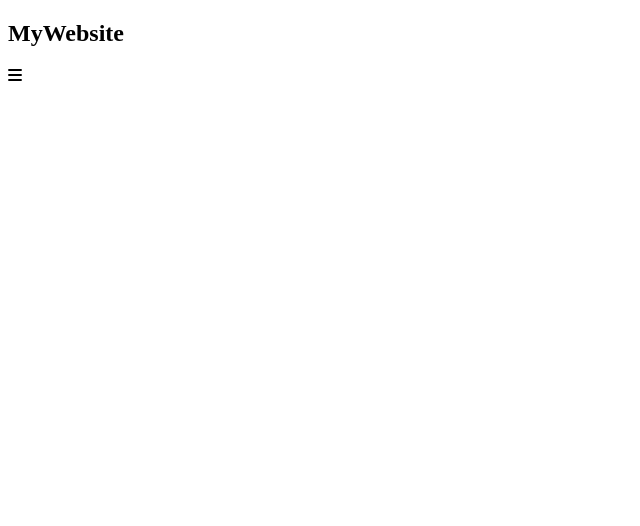
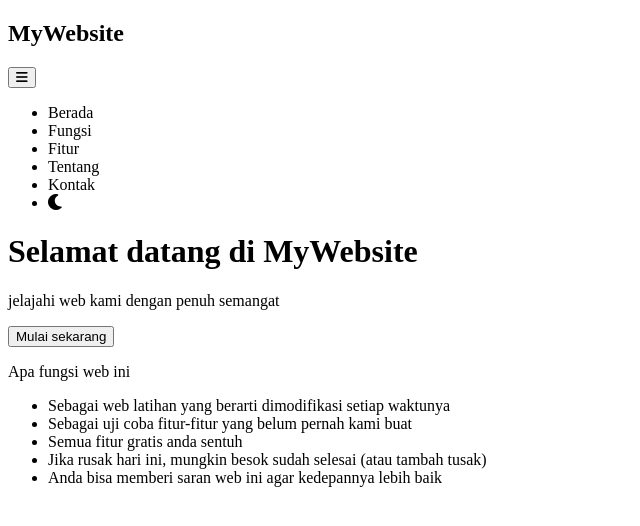
Before and after one commit to Rahmad-ctrl/Web-l, a plain HTML site: page index.html in a window 1280 px wide. Shown: the whole page, without its empty margins (0-640 px from the left). Drawn offline with Linux system fonts and the light colour scheme.

Commit message:
update index.html

```diff
--- a/index.html
+++ b/index.html
@@ -11,18 +11,42 @@
   <body>
     <!-- NAVBAR -->
     <nav>
-      <h1 onclick="window.location.href ='/'">MyWebsite</h1>
-      <span><i class="fa-solid fa-bars"></i></span>
+      <div class="nav-container">
+        <h1 onclick="window.location.href ='/'">MyWebsite</h1>
+        <button type="button">
+          <i class="fa-solid fa-bars"></i>
+        </button>
+        <ul>
+          <li onclick="ke('berada');tutup()">Berada</li>
+          <li onclick="ke('fungsi');tutup()">Fungsi</li>
+          <li onclick="ke('fitur');tutup()">Fitur</li>
+          <li onclick="ke('tentang');tutup()">Tentang</li>
+          <li onclick="ke('kontak');tutup()">Kontak</li>
+          <li onclick="darkOn();tutup()"><i class="fa-solid fa-moon"></i>
+          </li>
+        </ul>
+      </div>
     </nav>
 
     <!-- HEADER -->
     <header>
-
+      <h1>Selamat datang di MyWebsite</h1>
+      <p>jelajahi web kami dengan penuh semangat</p>
+      <button onclick="ke(hal2)">Mulai sekarang</button>
     </header>
 
     <!-- MAIN -->
     <main>
-
+      <div class="fungsi">
+        <p>Apa fungsi web ini</p>
+        <ul>
+          <li class="tabfung">Sebagai web latihan yang berarti dimodifikasi setiap waktunya</li>
+          <li class="tabfung">Sebagai uji coba fitur-fitur yang belum pernah kami buat</li>
+          <li class="tabfung">Semua fitur gratis anda sentuh </li>
+          <li class="tabfung">Jika rusak hari ini, mungkin besok sudah selesai (atau tambah tusak)</li>
+          <li class="tabfung">Anda bisa memberi saran web ini agar kedepannya lebih baik</li>
+        </ul>
+      </div>
     </main>
 
     <!-- FOOTER -->
```
